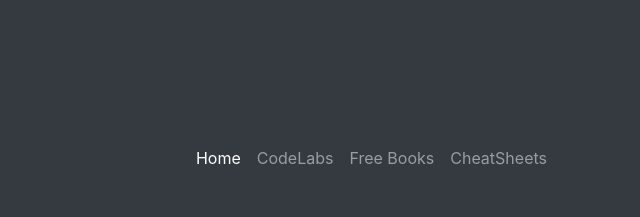
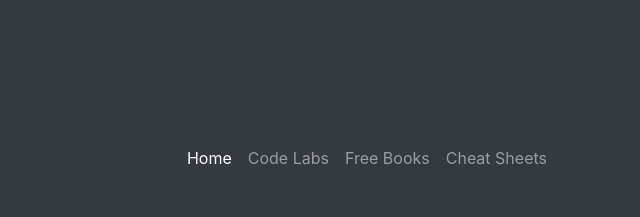
Before and after one commit to Praneet460/paperwrkopenacademy, a website: page cheatsheet.html in a window 1280 px wide. Shown: the top 217 px of the page, 640-1280 px from the left. Drawn offline with Linux system fonts and the light colour scheme.

Commit message:
Update cheatsheet.html

```diff
--- a/cheatsheet.html
+++ b/cheatsheet.html
@@ -36,13 +36,13 @@
               </a>
             </li>
             <li class="nav-item">
-              <a class="nav-link" href="./codelabs.html">CodeLabs</a>
+              <a class="nav-link" href="./codelabs.html">Code Labs</a>
             </li>
             <li class="nav-item">
               <a class="nav-link" href="./freebook.html">Free Books</a>
             </li>
             <li class="nav-item">
-              <a class="nav-link" href="./cheatsheet.html">CheatSheets</a>
+              <a class="nav-link" href="./cheatsheet.html">Cheat Sheets</a>
             </li>
           </ul>
         </div>
```
